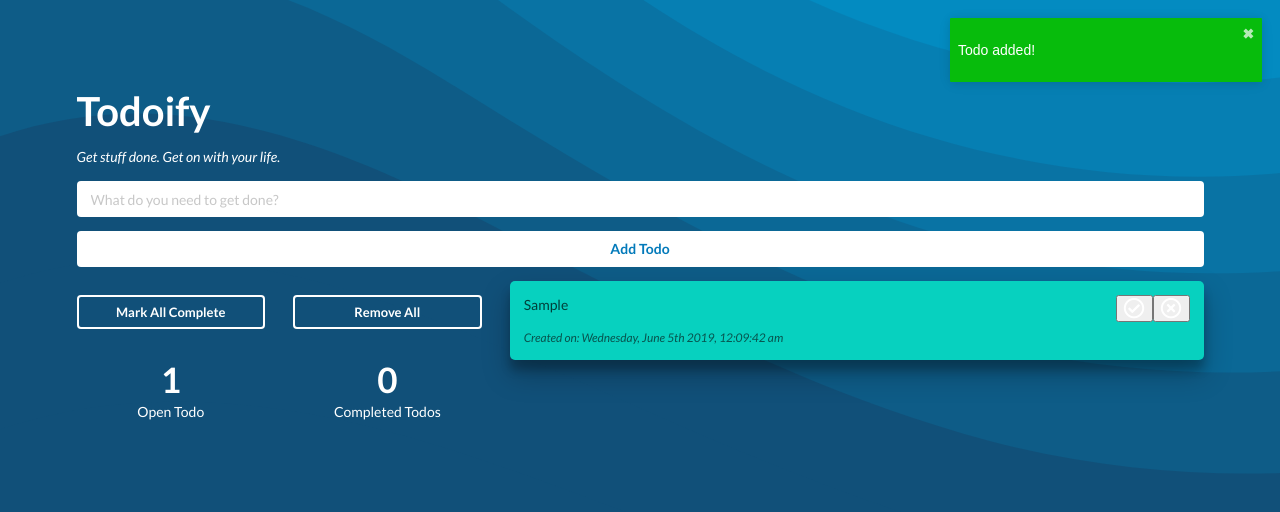
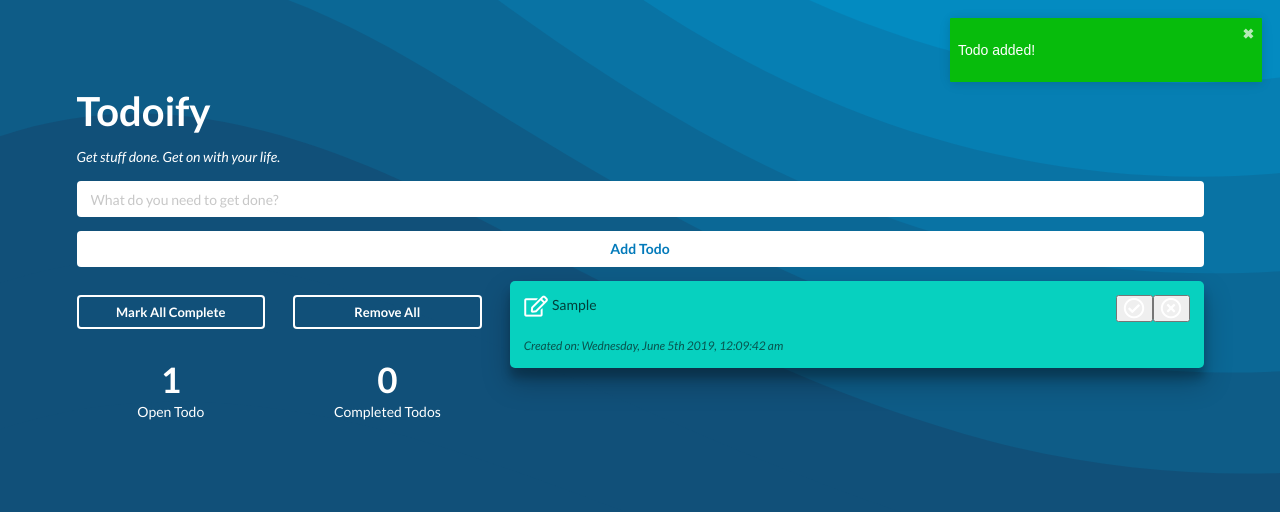
Before and after one commit to stephenrust/todoify, a React (Create React App) app: page / in a window 1280 px wide. Both pictures are taken after typing "Sample" into the empty fields and a click on the button "Add Todo". Shown: the top 512 px of the page. Built offline with nearby package versions, Linux system fonts and the light colour scheme.

Commit message:
Added edit todo markup and toggling. Need to implement update functionality

```diff
--- a/src/components/TodoItem/TodoItem.js
+++ b/src/components/TodoItem/TodoItem.js
@@ -1,4 +1,4 @@
-import React from "react";
+import React, { Component } from "react";
 import PropTypes from "prop-types";
 import classNames from "classnames";
 
@@ -11,7 +11,7 @@ const TodoItem = props => {
   });
 
   let todoItemTextStyle = classNames({
-    description: true,
+    todoBody: true,
     completed: props.isComplete
   });
 
@@ -45,11 +45,39 @@ const TodoItem = props => {
     return null;
   }
 
+  const isEditable = props.isEditable;
+  let editForm;
+
+  if (isEditable) {
+    editForm = (
+      <div className="ui form todoEditInput">
+        <div className="field">
+          <label>Edit Todo</label>
+          <textarea
+            value=""
+            placeholder={props.todoItemContent}
+            rows="2"
+            onChange={props.handleEditTodoInput}
+          />
+        </div>
+      </div>
+    );
+  }
+
   return (
     <div className={todoItemStyle}>
       <div className="twelve wide column">
         <div className="todoContent">
-          <p className={todoItemTextStyle}>{props.todoItemContent}</p>
+          <div className="todoBody">
+            <span
+              className="editTodo"
+              onClick={event => props.handleEditTodo(event, props.id)}
+            >
+              <i className="edit outline icon inverted large left floated" />
+            </span>
+            <span className={todoItemTextStyle}>{props.todoItemContent}</span>
+          </div>
+          {isEditable ? editForm : null}
           <p className={todoItemCreatedAtStyle}>
             Created on: {props.createdAt}
           </p>
--- a/src/components/TodoItem/style.css
+++ b/src/components/TodoItem/style.css
@@ -30,6 +30,27 @@
   color: #00403a;
 }
 
+.todoItem .todoContent .todoEditInput {
+  color: #00403a;
+  margin-bottom: 15px;
+  background: transparent;
+}
+
+.todoItem .todoContent .todoEditInput textarea {
+  border: solid 1px #18a094;
+  background: transparent;
+  font-family: inherit;
+  color: #00403a;
+}
+
+.todoItem .todoContent .todoEditInput label {
+  color: #00403a !important;
+}
+
+.todoItem .todoContent .todoBody {
+  margin-bottom: 20px;
+}
+
 .completed {
   text-decoration-line: line-through;
   color: #ffffff;
--- a/src/components/TodoList/TodoList.js
+++ b/src/components/TodoList/TodoList.js
@@ -23,8 +23,11 @@ class TodoList extends Component {
             isComplete={todo.isComplete}
             createdAt={todo.createdAt}
             completedAt={todo.completedAt}
+            isEditable={todo.isEditable}
             handleCompleteTodo={this.props.handleCompleteTodo}
             handleRemoveTodo={this.props.handleRemoveTodo}
+            handleEditTodo={this.props.handleEditTodo}
+            handleEditTodoInput={this.props.handleEditTodoInput}
           />
         </CSSTransition>
       );
--- a/src/components/TodoTable/TodoTable.js
+++ b/src/components/TodoTable/TodoTable.js
@@ -51,7 +51,8 @@ class TodoTable extends Component {
         id: this.state.todos.length + 1,
         isComplete: false,
         createdAt: currentTimestamp,
-        completedAt: ""
+        completedAt: "",
+        isEditable: false
       };
 
       // Use spread operator to copy the current state and update the todos array with the newTodo object
@@ -141,6 +142,23 @@ class TodoTable extends Component {
     });
   };
 
+  handleEditTodo = (event, id) => {
+    // Find the todo in the todos array using the id passed in from event handler
+    const currentTodos = [...this.state.todos];
+    const todoIndex = currentTodos.findIndex(todo => todo.id === id);
+
+    currentTodos[todoIndex].isEditable = !this.state.todos[todoIndex]
+      .isEditable;
+
+    this.setState({
+      todos: currentTodos
+    });
+  };
+
+  handleEditTodoInput = event => {
+    console.log("typed!");
+  };
+
   render() {
     let currentTodoCount = this.state.todos.length;
     let todoListAreaContent;
@@ -163,6 +181,8 @@ class TodoTable extends Component {
                 todos={this.state.todos}
                 handleRemoveTodo={this.handleRemoveTodo}
                 handleCompleteTodo={this.handleCompleteTodo}
+                handleEditTodo={this.handleEditTodo}
+                handleEditTodoInput={this.handleEditTodoInput}
               />
             </div>
           </div>
```
